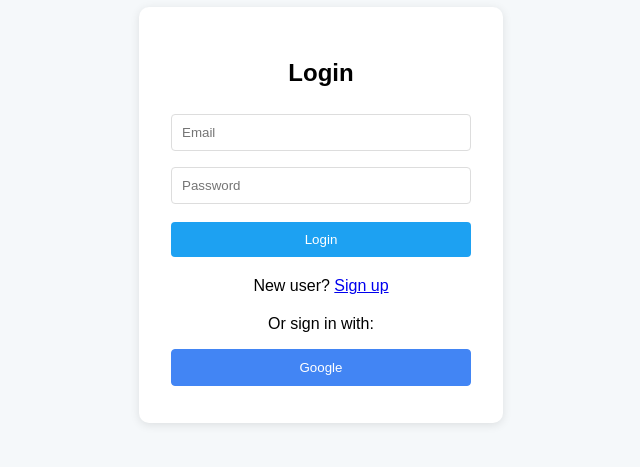
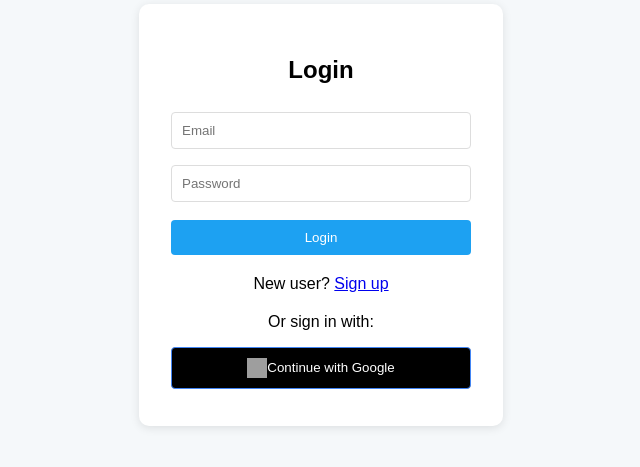
Before and after one commit to mayarawlins/Arcana, a website: page public/login.html in a window 1280 px wide. Shown: the part 185-652 px from the top of the page, without its empty margins (319-959 px from the left). Drawn offline with Linux system fonts and the light colour scheme; no server answers; grey boxes are pictures that could not be loaded.

Commit message:
firebase google

```diff
--- a/public/login.html
+++ b/public/login.html
@@ -61,20 +61,15 @@
       background: white;
     }
     .auth-btn.google {
-      background: #4285F4;
+      background: black;
       color: white;
       border-color: #4285F4;
     }
-    .auth-btn.twitter {
-      background: #1DA1F2;
-      color: white;
-      border-color: #1DA1F2;
-    }
-    .auth-btn.github {
-      background: #333;
-      color: white;
-      border-color: #333;
-    }
+    .google-logo {
+  width: 20px;
+  height: 20px;
+}
+
   </style>
 </head>
 <body>
@@ -89,7 +84,9 @@
     <div class="auth-providers">
       <p>Or sign in with:</p>
       <button class="auth-btn google" onclick="handleGoogleLogin()">
-        Google
+        <img src="https://upload.wikimedia.org/wikipedia/commons/thumb/c/c1/Google_%22G%22_logo.svg/1200px-Google_%22G%22_logo.svg.png"
+             class="google-logo">
+        Continue with Google
       </button>
     </div>
   </div>
```
